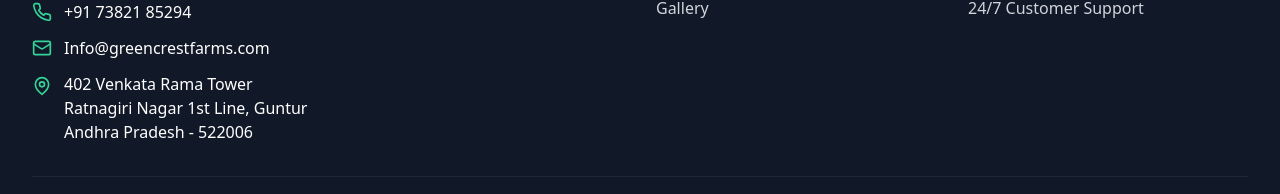
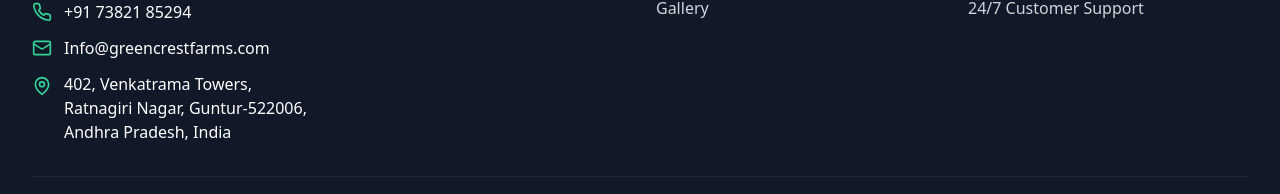
Before and after one commit to pavansuraj12/GREENCREST-FARMS-INDIA-PRIVATE-LIMITED, a React (Vite) app: page /#/about in a window 1280 px wide. Shown: the part 3107-3301 px from the top of the page. Built offline with nearby package versions, Linux system fonts and the light colour scheme.

Commit message:
fix: update address format and asset paths

```diff
--- a/src/components/Layout.jsx
+++ b/src/components/Layout.jsx
@@ -254,9 +254,9 @@
                                 <div className="flex items-start space-x-3">
                                     <MapPin className="w-5 h-5 text-emerald-400 mt-1" />
                                     <div>
-                                        <p>402 Venkata Rama Tower</p>
-                                        <p>Ratnagiri Nagar 1st Line, Guntur</p>
-                                        <p>Andhra Pradesh - 522006</p>
+                                        <p>402, Venkatrama Towers,</p>
+                                        <p>Ratnagiri Nagar, Guntur-522006,</p>
+                                        <p>Andhra Pradesh, India</p>
                                     </div>
                                 </div>
                             </div>
--- a/src/pages/AboutUs.jsx
+++ b/src/pages/AboutUs.jsx
@@ -286,8 +286,8 @@
                                                 <p className="font-semibold text-gray-900">Address</p>
                                                 <p className="text-gray-600">
                                                     402, Venkatrama Towers,<br />
-                                                        Ratnagiri Nagar, Guntur-522006,<br />
-                                                        Andhra Pradesh, India
+                                                    Ratnagiri Nagar, Guntur-522006,<br />
+                                                    Andhra Pradesh, India
                                                 </p>
                                             </div>
                                         </div>
```
